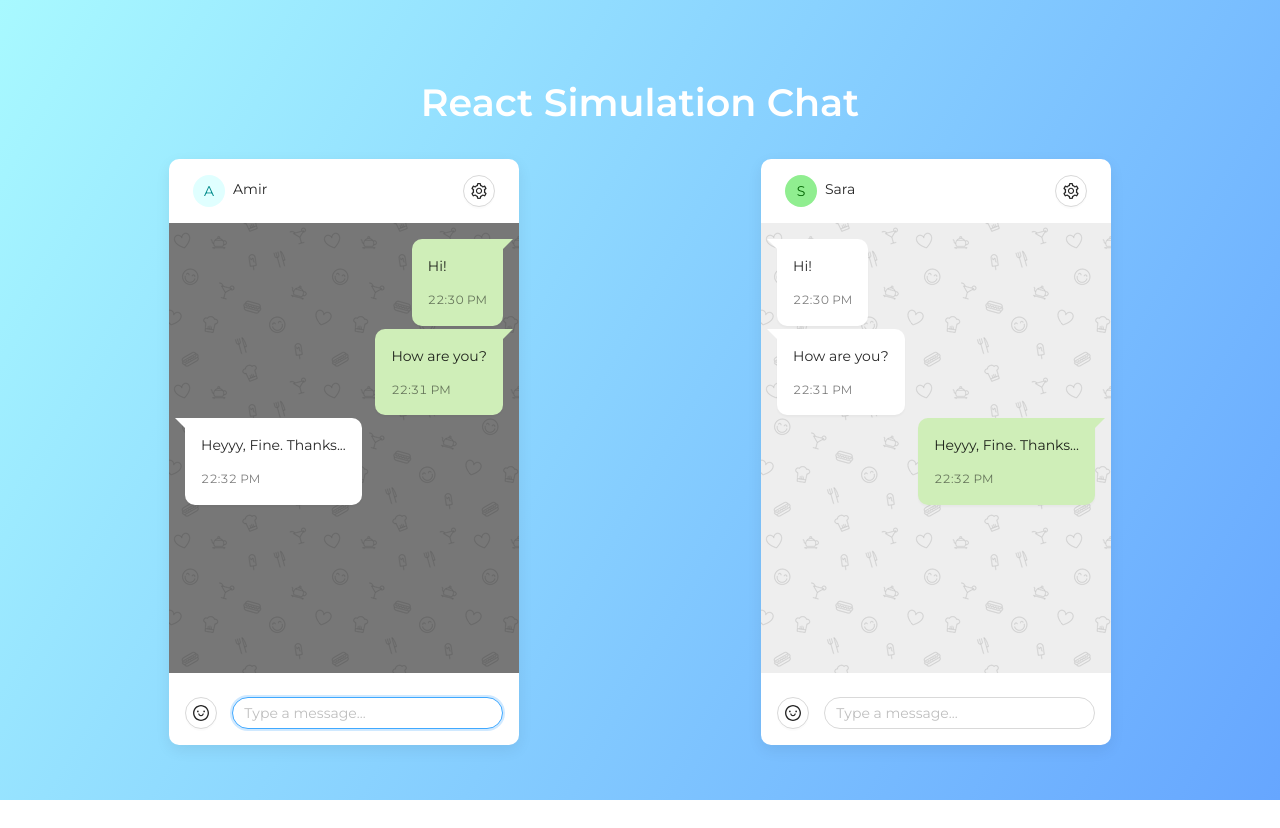
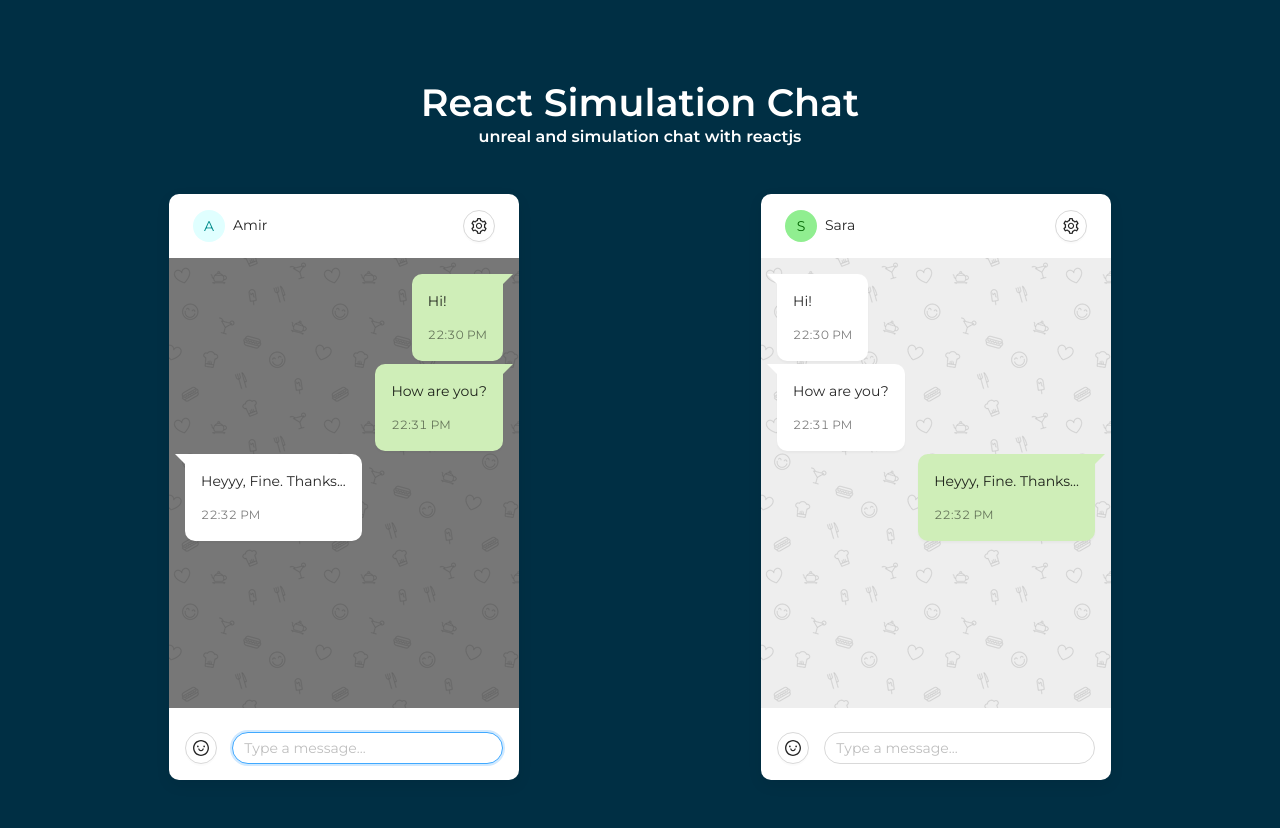
Before and after one commit to amiryxe/react-simulation-chat, a React (Create React App) app: page / in a window 1280 px wide. Before the commit the page ends 800 px from the top, so only its background shows below. Built offline with nearby package versions, Linux system fonts and the light colour scheme; the HTML template or start-up script is replaced by a standard one; a web font is replaced by a local one.

Commit message:
change bg color and add description under title

```diff
--- a/src/App.css
+++ b/src/App.css
@@ -1,7 +1,7 @@
 @import "~antd/dist/antd.css";
 
 body {
-  background-image: linear-gradient(120deg, #a8f9ff 0%, #66a6ff 100%);
+  background: #002f44;
   font-family: montserrat, Vazir;
 }
 
--- a/src/pages/Chat.js
+++ b/src/pages/Chat.js
@@ -44,6 +44,7 @@ const Chat = () => {
       <Layout style={{ padding: "3rem", background: "transparent" }}>
         <Title style={{ margin: "2rem 0", textAlign: "center", color: "#fff" }}>
           React Simulation Chat
+          <p style={{ fontSize: '1rem' }}>unreal and simulation chat with reactjs</p>
         </Title>
         <Row>
           <Col md={24} lg={12} align="middle">
```
